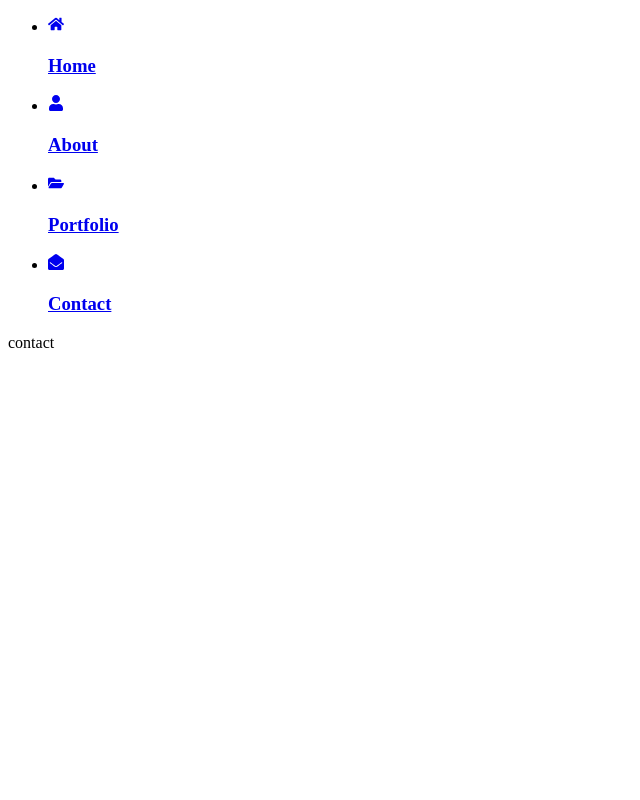
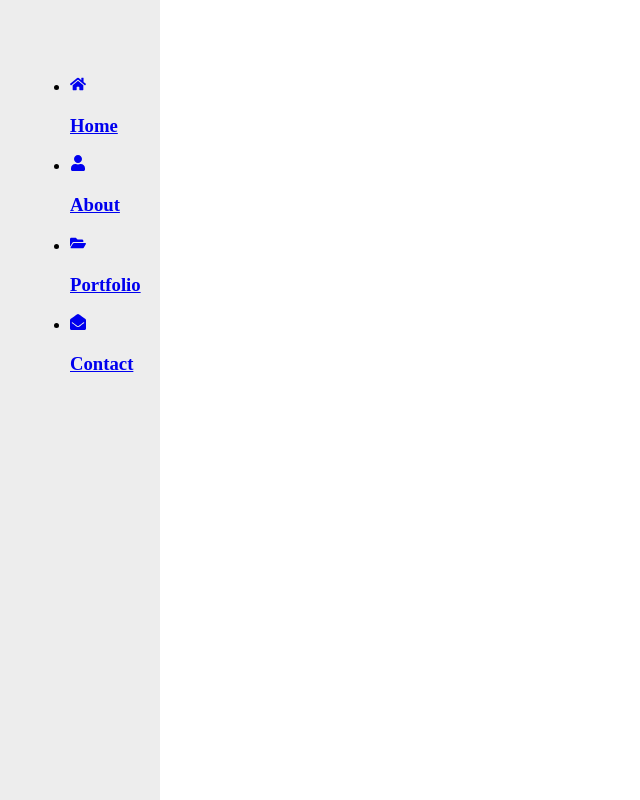
Before and after one commit to akrama23/myPortfolio, a React (Vite) app in the folder Portfolio/: page /contact in a window 1280 px wide. Shown: the whole page, without its empty margins (0-640 px from the left). Built offline with nearby package versions, Linux system fonts and the light colour scheme; a web font is replaced by a local one.

Commit message:
nav menu styling

```diff
--- a/Portfolio/src/components/NavBar.jsx
+++ b/Portfolio/src/components/NavBar.jsx
@@ -1,6 +1,7 @@
 import React from "react";
 import { NavLink } from "react-router-dom";
 import { links } from "../data";
+import './navbar.css'
 
 const NavBar = () => {
   return (
--- /dev/null
+++ b/Portfolio/src/components/navbar.css
@@ -0,0 +1,9 @@
+.nav__menu {
+    position: fixed;
+    inset-block: 0;
+    left: 0;
+    background-color: var(--container-color);
+    width: 100px;
+    padding: 60px 30px;
+
+}
--- a/Portfolio/src/pages/contact/Contact.jsx
+++ b/Portfolio/src/pages/contact/Contact.jsx
@@ -3,7 +3,7 @@
 const Contact = () => {
   return (
     <div>
-      contact
+      Contact
     </div>
   )
 }
```
